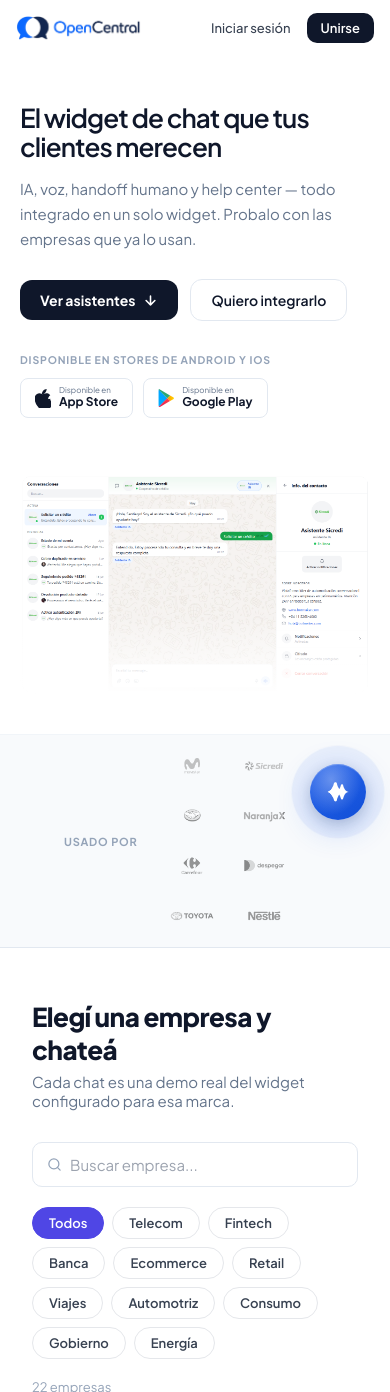
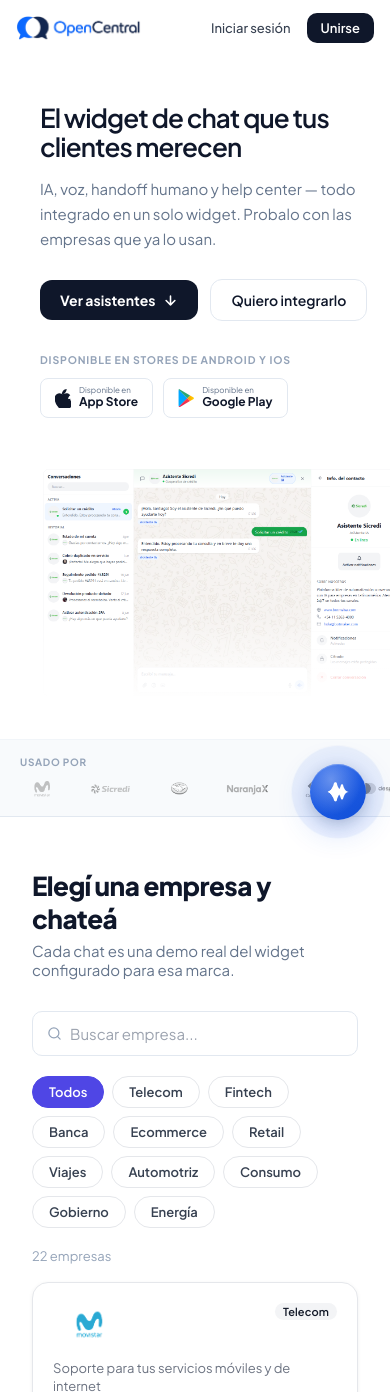
Before and after one commit to santiagogarbers/openwidget, a React (Vite) app: page / in a window 390 px wide. Shown: the top 1392 px of the page. Built offline with nearby package versions, Linux system fonts and the light colour scheme.

Commit message:
Mobile: logo strip horizontal scroll, hero mockup bleeds off screen

```diff
--- a/src/components/LandingPage.jsx
+++ b/src/components/LandingPage.jsx
@@ -751,12 +751,9 @@
         .lp-cta:hover { background: #1e293b; transform: translateY(-1px); }
         @media (max-width: 860px) {
           .lp-hero-grid { grid-template-columns: 1fr !important; }
-          .lp-preview-col { justify-content: center !important; margin-top: 8px; }
-          .lp-preview-col > div { max-width: 420px !important; }
+          .lp-preview-col { overflow: visible !important; margin-left: 20px !important; }
+          .lp-preview-col > div { max-width: none !important; width: calc(100vw - 20px) !important; }
           .oc-cards-grid { grid-template-columns: 1fr; }
-        }
-        @media (max-width: 480px) {
-          .lp-preview-col > div { max-width: 100% !important; }
         }
         @media (max-width: 640px) {
           .lp-hero-section { padding: 48px 20px 40px !important; }
@@ -837,7 +834,7 @@
       </header>
 
       {/* ── HERO ── */}
-      <section className="lp-hero-section" style={{ background: '#fff', padding: '80px 32px 72px', borderBottom: '1px solid #f1f5f9' }}>
+      <section className="lp-hero-section" style={{ background: '#fff', padding: isMobile ? '48px 0 0' : '80px 32px 72px', borderBottom: '1px solid #f1f5f9', overflow: isMobile ? 'hidden' : 'visible' }}>
         <div
           className="lp-hero-grid"
           style={{
@@ -847,7 +844,7 @@
           }}
         >
           {/* Left: text */}
-          <div>
+          <div style={isMobile ? { padding: '0 20px' } : {}}>
 
             {/* Headline */}
             <h1 style={{
@@ -996,19 +993,31 @@
       <section style={{
         background: '#f8fafc',
         borderBottom: '1px solid #e2e8f0',
-        padding: '20px 32px',
+        padding: isMobile ? '16px 0' : '20px 32px',
         animation: `lp-fade-in 0.6s ${EASING} 0.62s both`,
+        overflow: 'hidden',
       }}>
-        <div style={{ maxWidth: 1280, margin: '0 auto', display: 'flex', alignItems: 'center', gap: 32, flexWrap: 'wrap', padding: '0 32px' }}>
-          <span style={{ fontSize: 11, fontWeight: 700, color: '#94a3b8', letterSpacing: '0.07em', whiteSpace: 'nowrap', flexShrink: 0 }}>
-            USADO POR
-          </span>
-          <div style={{ display: 'flex', alignItems: 'center', gap: 28, flexWrap: 'wrap', flex: 1 }}>
-            {showcaseClients.map(client => (
-              <LogoItem key={client.id} client={client} />
-            ))}
+        {isMobile ? (
+          <div style={{ display: 'flex', flexDirection: 'column', gap: 10 }}>
+            <span style={{ fontSize: 10, fontWeight: 700, color: '#94a3b8', letterSpacing: '0.07em', paddingLeft: 20 }}>USADO POR</span>
+            <div style={{ display: 'flex', alignItems: 'center', gap: 24, overflowX: 'auto', paddingLeft: 20, paddingRight: 20, scrollbarWidth: 'none' }}>
+              {showcaseClients.map(client => (
+                <LogoItem key={client.id} client={client} />
+              ))}
+            </div>
           </div>
-        </div>
+        ) : (
+          <div style={{ maxWidth: 1280, margin: '0 auto', display: 'flex', alignItems: 'center', gap: 32, padding: '0 32px' }}>
+            <span style={{ fontSize: 11, fontWeight: 700, color: '#94a3b8', letterSpacing: '0.07em', whiteSpace: 'nowrap', flexShrink: 0 }}>
+              USADO POR
+            </span>
+            <div style={{ display: 'flex', alignItems: 'center', gap: 28, flex: 1, flexWrap: 'wrap' }}>
+              {showcaseClients.map(client => (
+                <LogoItem key={client.id} client={client} />
+              ))}
+            </div>
+          </div>
+        )}
       </section>
 
       {/* ── COMPANIES SECTION ── */}
```
